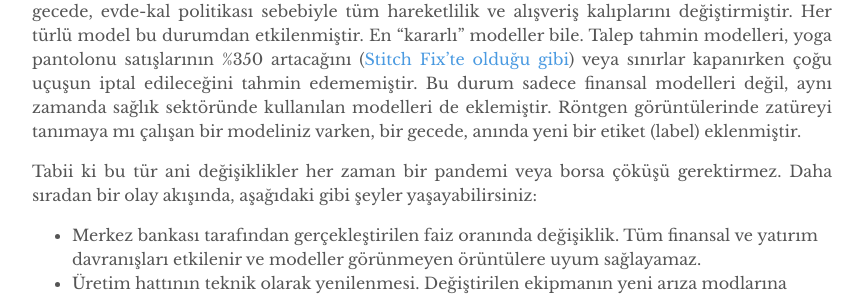
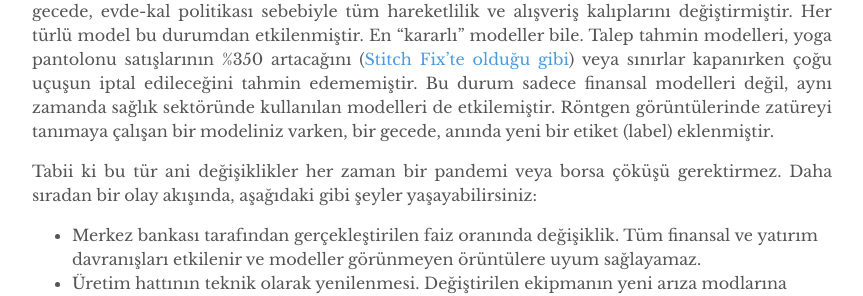
Before and after one commit to mmuratarat/turkish, a Jekyll site: the page built from _posts/2022-01-23-model_concept_data_drift.md, in a window 1280 px wide and 900 px high, scrolled down 7650 px. Shown: the part 211-507 px from the top of the window, without its empty margins (208-1071 px from the left). Built offline with Jekyll 4.4.1, drawn with Linux system fonts in a browser that asks for light colours; nearby versions of some CDN libraries; formulas are drawn with MathJax 3; comment, search, counter and statistics services are not loaded.

Commit message:
Update 2022-01-23-model_concept_data_drift.md

```diff
--- a/_posts/2022-01-23-model_concept_data_drift.md
+++ b/_posts/2022-01-23-model_concept_data_drift.md
@@ -94,7 +94,7 @@ Bu üç örnek içinde, yaşanacak bireysel değişikliklerin hiçbiri dramatik
 
 ### Ani konsept kayması (Sudden or abrupt  concept drift)
 
-Dış değişiklikler daha ani veya şiddetli olabilir. Bunları gözden kaçırmak oldukça zordur. Yukarıda verdiğimiz gibi, bu duruma en mükemmel örnek COVID-19 salgınıdır. Bu salgın, neredeyse bir gecede, evde-kal politikası sebebiyle tüm hareketlilik ve alışveriş kalıplarını değiştirmiştir. Her türlü model bu durumdan etkilenmiştir. En "kararlı" modeller bile. Talep tahmin modelleri, yoga pantolonu satışlarının %350 artacağını ([Stitch Fix'te olduğu gibi](https://fortune.com/2020/09/23/a-i-algorithms-had-to-change-when-covid-19-changed-consumer-behavior/)) veya sınırlar kapanırken çoğu uçuşun iptal edileceğini tahmin edememiştir. Bu durum sadece finansal modelleri değil, aynı zamanda sağlık sektöründe kullanılan modelleri de eklemiştir. Röntgen görüntülerinde zatüreyi tanımaya mı çalışan bir modeliniz varken, bir gecede, anında yeni bir etiket (label) eklenmiştir.
+Dış değişiklikler daha ani veya şiddetli olabilir. Bunları gözden kaçırmak oldukça zordur. Yukarıda verdiğimiz gibi, bu duruma en mükemmel örnek COVID-19 salgınıdır. Bu salgın, neredeyse bir gecede, evde-kal politikası sebebiyle tüm hareketlilik ve alışveriş kalıplarını değiştirmiştir. Her türlü model bu durumdan etkilenmiştir. En "kararlı" modeller bile. Talep tahmin modelleri, yoga pantolonu satışlarının %350 artacağını ([Stitch Fix'te olduğu gibi](https://fortune.com/2020/09/23/a-i-algorithms-had-to-change-when-covid-19-changed-consumer-behavior/)) veya sınırlar kapanırken çoğu uçuşun iptal edileceğini tahmin edememiştir. Bu durum sadece finansal modelleri değil, aynı zamanda sağlık sektöründe kullanılan modelleri de etkilemiştir. Röntgen görüntülerinde zatüreyi tanımaya çalışan bir modeliniz varken, bir gecede, anında yeni bir etiket (label) eklenmiştir.
 
 Tabii ki bu tür ani değişiklikler her zaman bir pandemi veya borsa çöküşü gerektirmez. Daha sıradan bir olay akışında, aşağıdaki gibi şeyler yaşayabilirsiniz:
 * Merkez bankası tarafından gerçekleştirilen faiz oranında değişiklik. Tüm finansal ve yatırım davranışları etkilenir ve modeller görünmeyen örüntülere uyum sağlayamaz.
```
